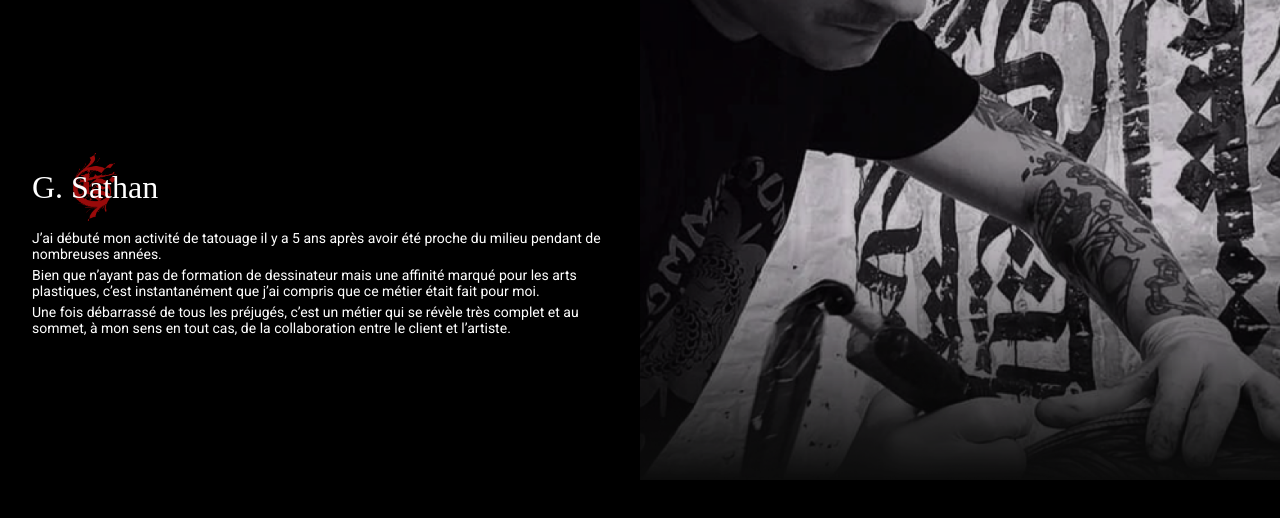
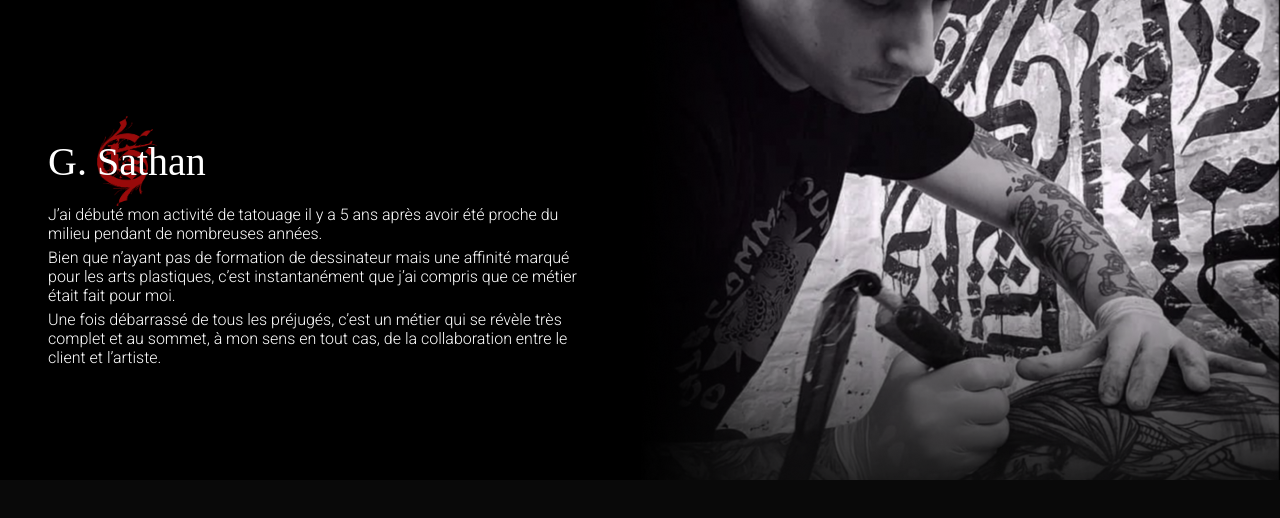
Before and after one commit to Bluegnarl/G-Sathan, a React (Vite) app: page / in a window 1280 px wide. Shown: the top 518 px of the page. Built offline with nearby package versions, Linux system fonts and the light colour scheme; a web font is replaced by a local one.

Commit message:
Header + About almost perfect

```diff
--- a/src/assets/components/Header/Header.jsx
+++ b/src/assets/components/Header/Header.jsx
@@ -1,14 +1,13 @@
-import backgroundimage from "../../images/backgroundimage.png";
-import test from "../../images/test.png";
+import backgroundimage from "../../images/backgroundimage2.png";
 import About from "../About/About";
 
 export default function Header({ appSize }) {
   return (
     <div
       className={`${
-        appSize >= 950 ? "d-flex-row" : "d-flex-column-reverse"
+        appSize >= 950 ? "d-flex-row b-surface" : "d-flex-column-reverse b-surface-1"
       } w-full`}
-      style={{ height: appSize >= 950 ? "60%" : "auto" }}
+      style={{ height: appSize < 950 ? "auto" : appSize < 1100 ? "50%" : appSize < 1200 ? "55%" : appSize < 1650 ? "60%" : appSize < 1650 ? "70%" : "85%" }}
     >
       <div className='d-flex-row jc-center' style={{ flex: '1' }}>
         <About appSize={appSize} />
--- a/src/assets/components/Text/Text.jsx
+++ b/src/assets/components/Text/Text.jsx
@@ -3,26 +3,26 @@ import redlogo from "../../images/redlogo.png";
 export default function Text({ appSize }) {
   return (
     <div
-      className="p-32 d-flex-column jc-center"
+      className={`${ appSize >= 950 ? 'p-48' : 'p-32'} d-flex-column jc-center`}
       style={
         appSize >= 950
           ? { maxWidth: "800px" }
           : { flex: "auto", maxWidth: "800px", alignSelf: "center" }
       }
     >
-      <div className="pt-24 pb-24 d-flex-row">
+      <div className="pt-24 pb-20 d-flex-row">
         <div className="pos-relative d-flex-row ai-center jc-center">
-          <p className="ff-title fs-32" style={{ zIndex: "1" }}>
+          <p className={`${ appSize < 340 ? 'fs-28' : appSize < 1100 ? 'fs-32' : appSize < 1650 ? 'fs-40' : 'fs-48' } ff-title`} style={{ zIndex: "1" }}>
             G. Sathan
           </p>
           <img
             src={redlogo}
             className="pos-absolute"
-            style={{ width: "45px" }}
+            style={{ width: appSize < 340 ? 'fs-28' : appSize < 1100 ? '45px' : appSize < 1650 ? '60px' : '65px' }}
           />
         </div>
       </div>
-      <div className="w-full">
+      <div className={`${appSize < 340 ? "fs-11" : appSize < 1100 ? "fs-14" : appSize < 1650 ? "fs-16" : 'fs-18' } w-full fw-300`}>
         <p className="w-full mb-5">
           J’ai débuté mon activité de tatouage il y a 5 ans après avoir été
           proche du milieu pendant de nombreuses années.
--- a/src/assets/styles/_base.scss
+++ b/src/assets/styles/_base.scss
@@ -15,7 +15,7 @@ html{
   height: 100vh;
   display: flex;
   flex-direction: column;
-  background: color.$surface;
+  background: color.$surface-1;
   color: color.$on-surface;
   align-items: center;
   font-size: 1.4rem;
--- a/src/assets/styles/_font.scss
+++ b/src/assets/styles/_font.scss
@@ -9,12 +9,57 @@
   font-family: 'Roboto', sans-serif;
 }
 
+.fs-11{
+  font-size: 1.2rem;
+}
 .fs-14{
   font-size: 1.4rem;
 }
-
+.fs-16{
+  font-size: 1.6rem;
+}
+.fs-18{
+  font-size: 1.8rem;
+}
+.fs-28{
+  font-size: 2.8rem;
+}
 .fs-32{
   font-size: 3.2rem;
+}
+.fs-40{
+  font-size: 4rem;
+}
+.fs-48{
+  font-size: 4.8rem;
+}
+
+.fw-100{
+  font-weight: 100;
+}
+.fw-200{
+  font-weight: 200;
+}
+.fw-300{
+  font-weight: 300;
+}
+.fw-400{
+  font-weight: 400;
+}
+.fw-500{
+  font-weight: 500;
+}
+.fw-600{
+  font-weight: 600;
+}
+.fw-700{
+  font-weight: 700;
+}
+.fw-800{
+  font-weight: 800;
+}
+.fw-900{
+  font-weight: 900;
 }
 
 .td-none{
--- a/src/assets/styles/_theme.scss
+++ b/src/assets/styles/_theme.scss
@@ -20,3 +20,6 @@
 .b-surface-1{
   background: color.$surface-1;
 }
+.b-surface-2{
+  background: color.$surface-2;
+}
--- a/src/assets/styles/_utils.scss
+++ b/src/assets/styles/_utils.scss
@@ -119,6 +119,9 @@
 }
 .pb-16{
   padding-bottom: 1.6rem;
+}
+.pb-20{
+  padding-bottom: 2rem;
 }
 .pb-24{
   padding-bottom: 2.4rem;
--- a/src/assets/styles/_variables.scss
+++ b/src/assets/styles/_variables.scss
@@ -2,6 +2,7 @@ $primary: #990A0A;
 $primary-1: #840F0F;
 
 $surface: #000000;
-$surface-1: #060606;
+$surface-1: #090909;
+$surface-2: #060606;
 
 $on-surface: #FFFFFF;
```
Also changed, not shown: src/assets/images/backgroundimage2.png (added).
